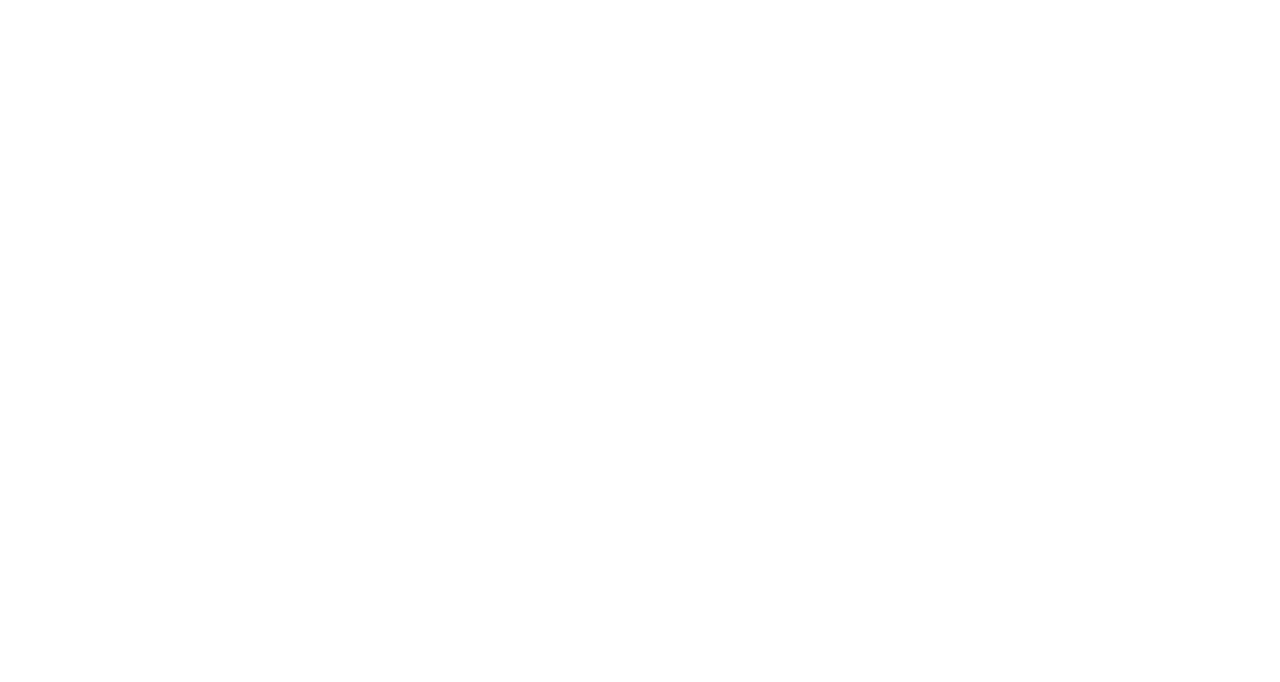
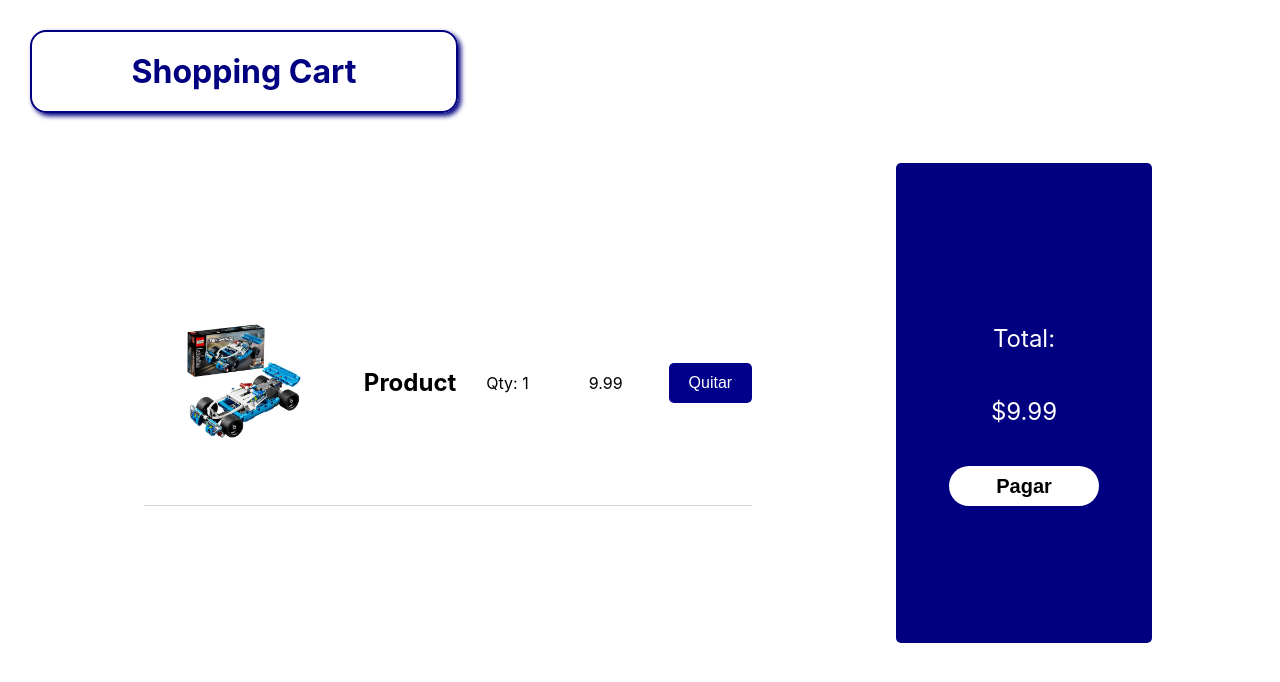
Before and after one commit to wilburfrrrrrr/storeApp, a React (Create React App) app in the folder client/: page / in a window 1280 px wide. Before the commit this address had no page. Shown: the top 682 px of the page. Built offline with nearby package versions, Linux system fonts and the light colour scheme.

Commit message:
prediseño carro

```diff
--- a/client/src/App.js
+++ b/client/src/App.js
@@ -3,6 +3,7 @@ import './App.css';
 // import ProductElement from './Components/productElement';
 import Register from './Components/register';
 import Login from './Components/login';
+import Cart from './Components/cart';
 import { BrowserRouter as Router, Route, Routes } from 'react-router-dom';
 
 function App() {
@@ -11,6 +12,7 @@ function App() {
       <Routes>
         <Route path='/register' element={<Register/>} />
         <Route path='/login' element={<Login/>} />
+        <Route path='/' element={<Cart />} />
       </Routes>
     </Router>
   );
--- /dev/null
+++ b/client/src/Components/cart.jsx
@@ -0,0 +1,39 @@
+import React from 'react';
+import '../Styles/cart.css';
+import productImg from '../Images/productsImages/product1/1.jpg';
+
+function CartItem() {
+    return (
+        <div className='item'>
+            <div className='itemImage'>
+                <img src={productImg} alt='product' />
+            </div>
+            <div className='itemInfo'>
+                <h2>Product</h2>
+                <p className='itemQty'>Qty: 1</p>
+                <p className='itemPrice'>9.99</p>
+                <button className='itemRemove'>Quitar</button>
+            </div>
+        </div>
+)}
+
+function Cart() {
+  return (
+    <>
+        <h1 className='cartTitle'>Shopping Cart</h1>
+        <div className='cart'>
+            <div className='cartItems'>
+                <CartItem />
+                {/* <CartItem /> */}
+            </div>
+            <div className='cartTotal'>
+                <p className='cartTotalTitle'>Total:</p>
+                <p className='cartTotalPrice'>$9.99</p>
+                <button>Pagar</button>
+            </div>
+        </div>
+    </>
+  )
+}
+
+export default Cart
--- a/client/src/Components/login.jsx
+++ b/client/src/Components/login.jsx
@@ -1,7 +1,7 @@
 import '../Styles/login.css';
-import React, {useState} from 'react'
-import logo from '../Images/appImages/Logo.jpeg';
-import axios from 'axios'
+import React, {useState} from 'react';
+import logo from '../Images/appImages/logo.jpeg';
+import axios from 'axios';
 
 const CompShowLogin = () => { // Se define el componente.
 
--- /dev/null
+++ b/client/src/Styles/cart.css
@@ -0,0 +1,113 @@
+/* Style cart */
+
+.cartTitle {
+    font-size: 2rem;
+    font-weight: 700;
+    width: 30%;
+    margin: 30px;
+    padding: 20px;
+    text-align: center;
+    color: navy;
+    border: 2px solid navy;
+    border-radius: 1rem;
+    box-shadow: 3px 3px 5px navy;
+}
+
+.cart {
+    width: 100%;
+    display: flex;
+    margin: 0;
+    padding: 0;
+}
+
+.cartItems {
+    display: flex;
+    flex-direction: column;
+    justify-content: center;
+    align-items: center;
+    width: 70%;
+}
+
+.cartTotal {
+    display: flex;
+    flex-direction: column;
+    justify-content: center;
+    align-items: center;
+    width: 20%;
+    min-height: 60vh;
+    margin-top: 20px;
+    background-color: navy;
+    border-radius: 5px;
+}
+
+.cartTotal > p{
+    color: white;
+    font-size: 1.5rem;
+    font-weight: 400;
+    margin-bottom: 20px;
+}
+
+.cartTotal > button {
+    height: 40px;
+    width: 150px;
+    margin-top: 20px;
+    font-weight: bold;
+    font-size: 20px;
+    padding: 7px;
+    border-radius: 20px;
+    color: black;
+    background-color: white;
+    cursor: pointer;
+    border: none;
+}
+
+.cartTotal > button:hover {
+    border: 2px solid black;
+}
+
+/* Style cart item */
+
+.item {
+    display: flex;
+    flex-direction: row;
+    justify-content: space-between;
+    margin: 20px 0;
+    border-bottom: 1px solid lightgray;
+    padding-bottom: 20px;
+}
+
+.itemImage img{
+    width: 200px;
+    height: 200px;
+    object-fit: contain;
+    margin-right: 20px;
+}
+
+.itemInfo {
+    display: flex;
+    flex-direction: row;
+    justify-content: center;
+    align-items: center;
+}
+
+.itemInfo > p {
+    margin: 15px 30px;
+    font-size: 1rem;
+}
+
+.itemRemove {
+    height: 40px;
+    margin-left: 16px;
+    padding: 10px 20px;
+    font-size: 1rem;
+    cursor: pointer;
+    background-color: darkblue;
+    color: white;
+    border: none;
+    border-radius: 5px;
+}
+
+.itemRemove:hover {
+    background-color: rgb(24, 74, 212);
+    border: 2px solid black;
+}
```
Also changed, not shown: 1 other file (tests, documents, lock files or other folders).
